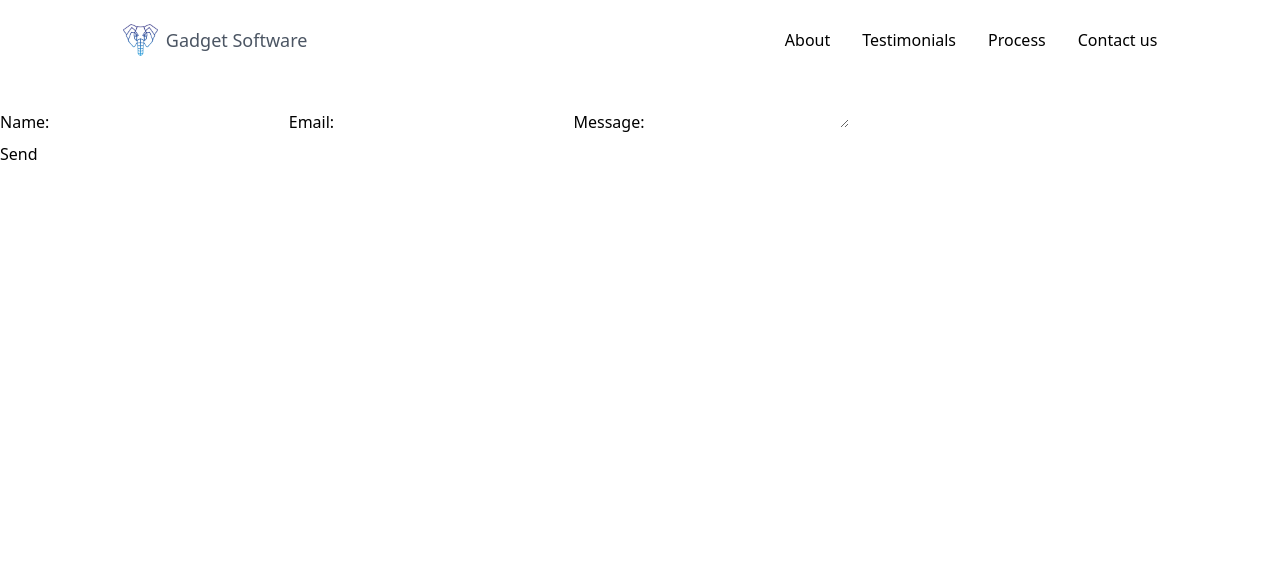
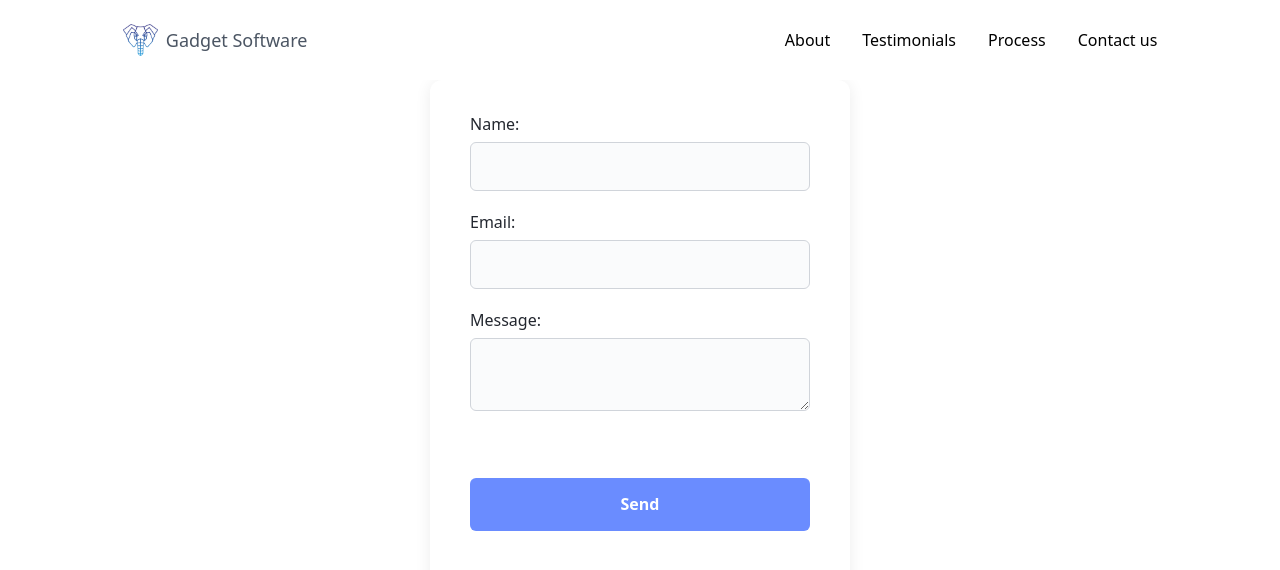
Before and after one commit to Gadget-Software/website, a SvelteKit app: page /contact in a window 1280 px wide. Shown: the top 570 px of the page. Built offline with nearby package versions, Linux system fonts and the light colour scheme.

Commit message:
Update +page.svelte

```diff
--- a/src/routes/contact/+page.svelte
+++ b/src/routes/contact/+page.svelte
@@ -3,7 +3,7 @@
 </script>
 
 <form
-  class="contact=form"
+  class="contact-form"
   action="https://api.web3forms.com/submit"
   method="POST"
   on:submit={() => formStatus = 'Submitting...'}
```
